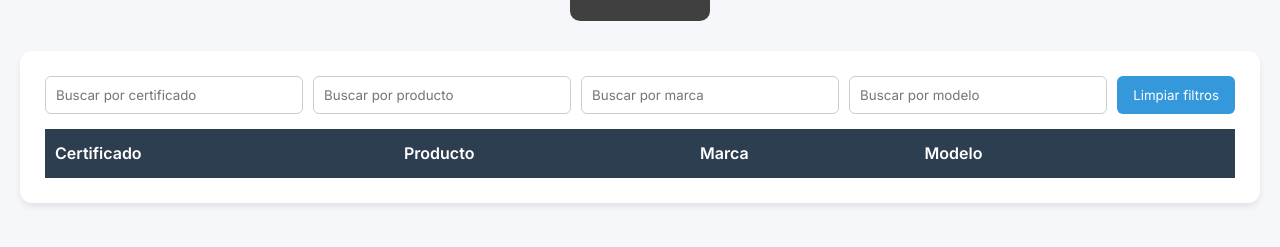
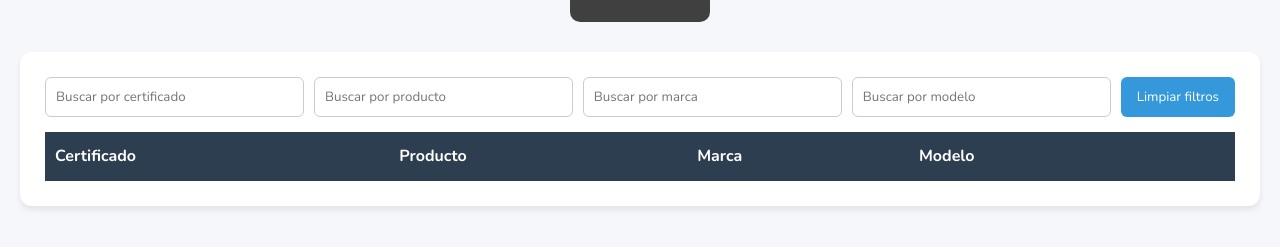
Before and after one commit to VenexSA/certifications, a plain HTML site: page index.html in a window 1280 px wide. Shown: the part 97-344 px from the top of the page. Drawn offline with nearby package versions, Linux system fonts and the light colour scheme; no server answers.

Commit message:
cambio al fuente

```diff
--- a/css/common.css
+++ b/css/common.css
@@ -1,12 +1,25 @@
-@import url('https://fonts.googleapis.com/css2?family=Inter:wght@400;500;600&display=swap');
+/* @import url('https://fonts.googleapis.com/css2?family=Inter:wght@400;500;600&display=swap'); */
+
+/* Reset y tipografía base */
+/* * {
+  margin: 0;
+  padding: 0;
+  box-sizing: border-box;
+  font-family: 'Inter', sans-serif;
+} */
+
+@import url('https://fonts.googleapis.com/css2?family=Nunito:wght@400;600;700&display=swap');
 
 /* Reset y tipografía base */
 * {
   margin: 0;
   padding: 0;
   box-sizing: border-box;
-  font-family: 'Inter', sans-serif;
+  font-family: Nunito, -apple-system, BlinkMacSystemFont, "Segoe UI", Roboto,
+    "Helvetica Neue", Arial, sans-serif,
+    "Apple Color Emoji", "Segoe UI Emoji", "Segoe UI Symbol", "Noto Color Emoji";
 }
+
 
 body {
   background-color: #f5f7fa;
```
